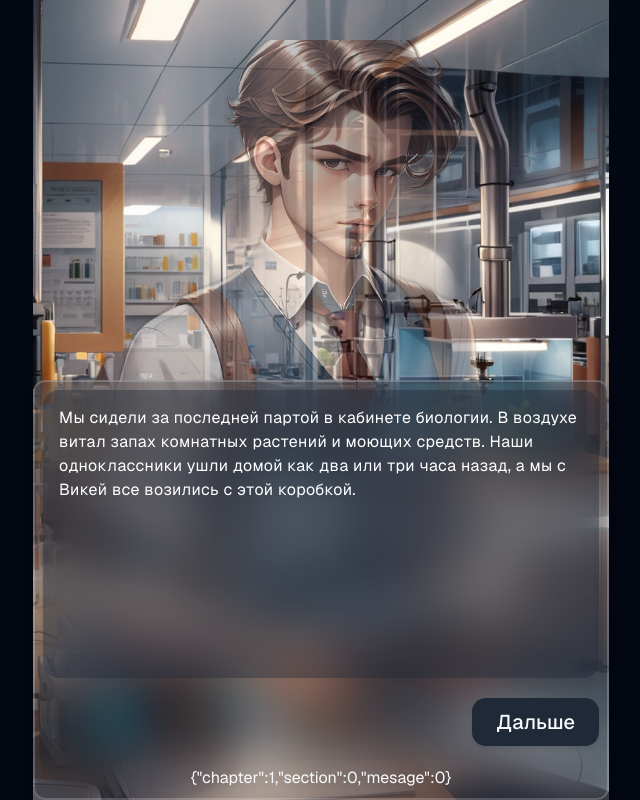
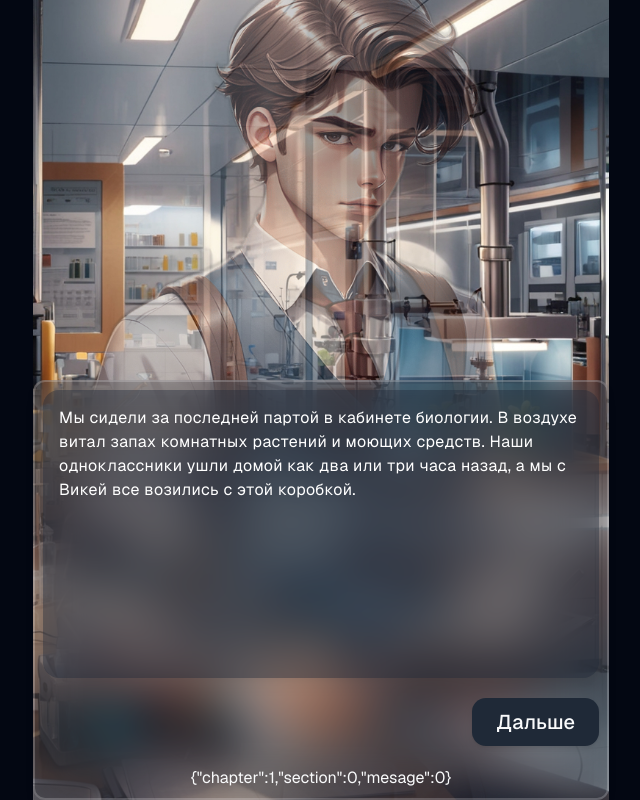
Before and after one commit to Mergemat/rshb-novel, a Next.js app: page /game in a window 1280 px wide. Shown: the whole page, without its empty margins (319-959 px from the left). Built offline with nearby package versions, Linux system fonts and the light colour scheme.

Commit message:
image size

```diff
--- a/src/app/game/page.tsx
+++ b/src/app/game/page.tsx
@@ -24,7 +24,7 @@ export default function GamePage() {
       </motion.div>
       <div
         className={cn(
-          "absolute bottom-30 z-10 h-full w-full scale-90",
+          "absolute bottom-30 inset-x-0 z-10 h-full w-full",
           type === "internal" && "opacity-50",
         )}
       >
```
